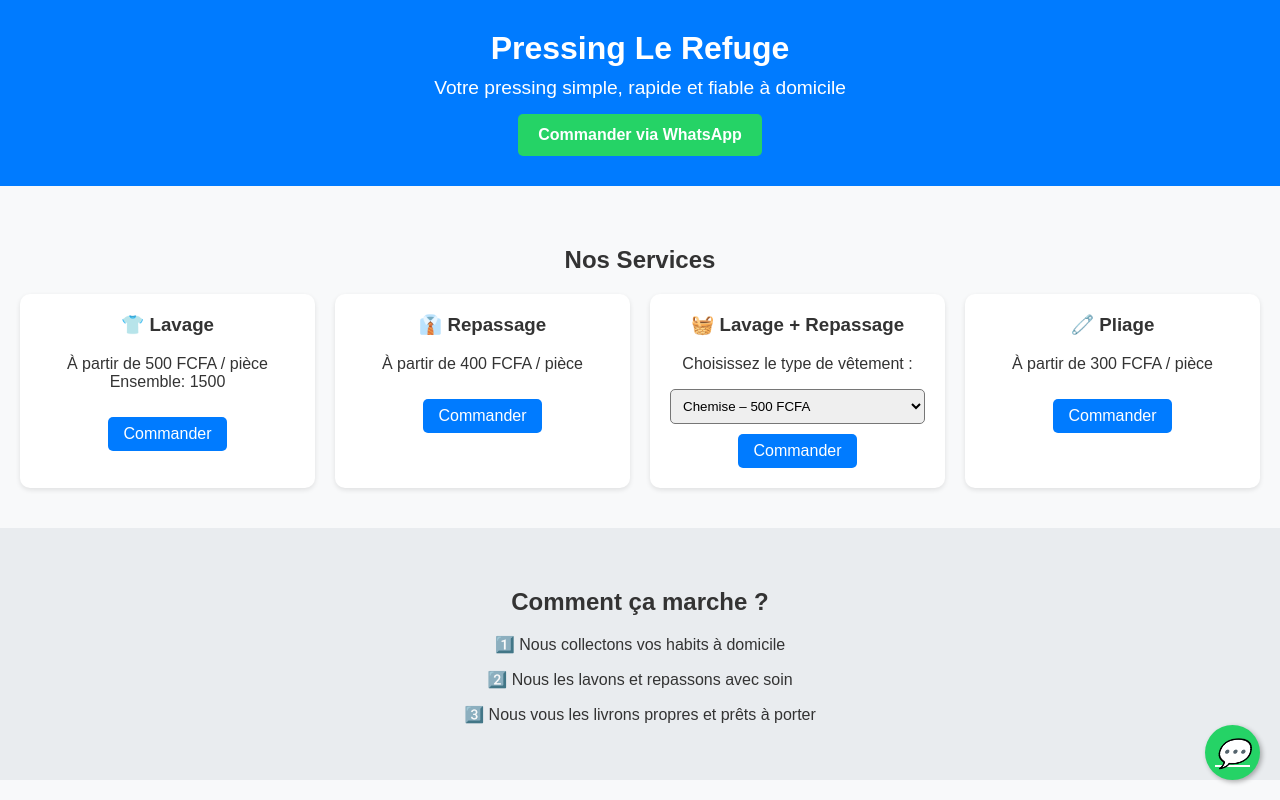
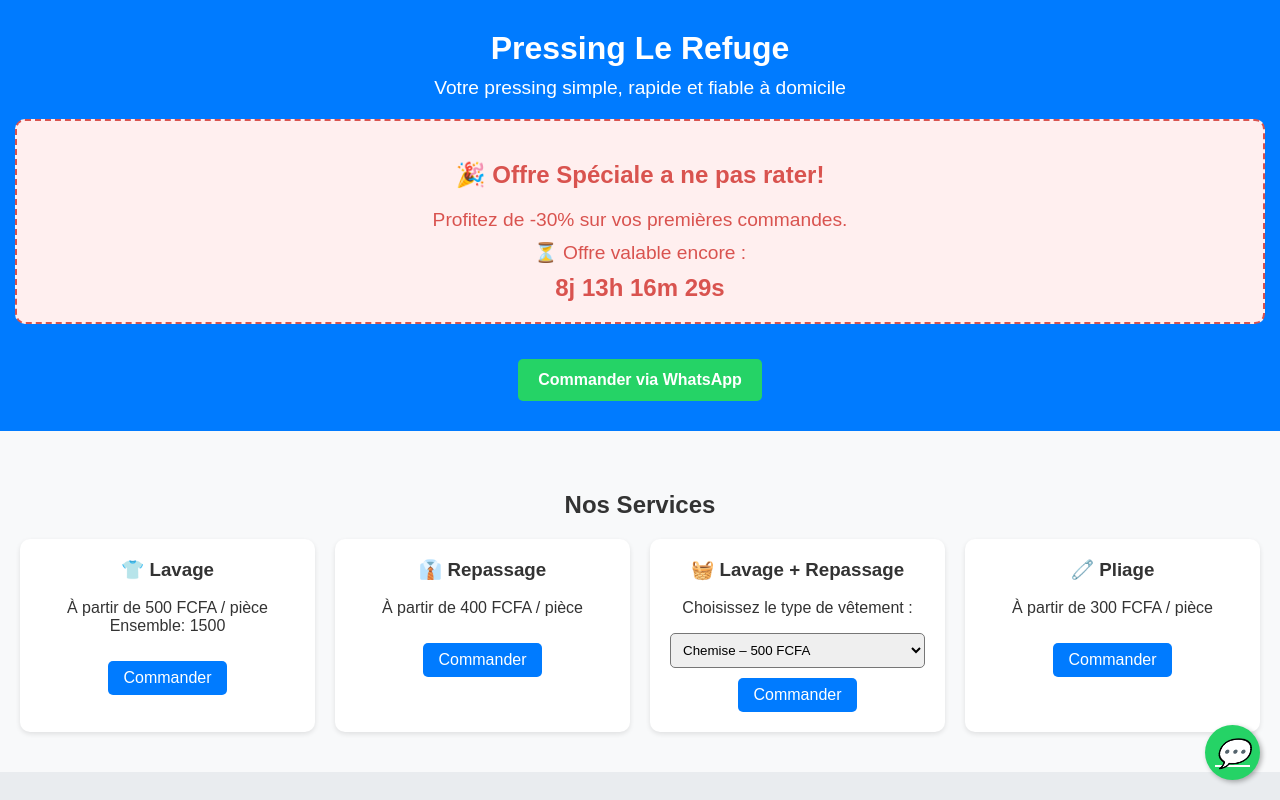
Before and after one commit to Libilule-sec/lerefuge, a plain HTML site: page index.html in a window 1280 px wide. Shown: the top 800 px of the page. Drawn offline with Linux system fonts and the light colour scheme.

Commit message:
Mise à jour du compteur spécial

```diff
--- a/index.html
+++ b/index.html
@@ -5,6 +5,7 @@
   <meta name="viewport" content="width=device-width, initial-scale=1.0">
   <title>Pressing Le Refuge</title>
   <link rel="stylesheet" href="style.css">
+
 </head>
 <body>
 
@@ -12,6 +13,13 @@
   <header>
     <h1>Pressing Le Refuge</h1>
     <p>Votre pressing simple, rapide et fiable à domicile</p>
+
+      <section class="special-offer">
+      <h2>🎉 Offre Spéciale a ne pas rater!</h2>
+      <p>Profitez de -30% sur vos premières commandes.</p>
+      <p>⏳ Offre valable encore :</p>
+      <div id="countdown"></div>
+    </section>
     <a href="https://wa.me/22893781231" class="btn-main">Commander via WhatsApp</a>
   </header>
 
--- a/script.js
+++ b/script.js
@@ -12,3 +12,27 @@ bouton.addEventListener("click", function (e) {
   let url = "https://wa.me/" + numero + "?text=" + encodeURIComponent(message);
   window.open(url, "_blank");
 });
+
+// Date limite de l'offre (AAAA, MM - 1, JJ, HH, mm, ss)
+const deadline = new Date("2025-09-30T23:59:59").getTime();
+
+const countdownEl = document.getElementById("countdown");
+
+let x = setInterval(function() {
+  let now = new Date().getTime();
+  let distance = deadline - now;
+
+  if (distance < 0) {
+    clearInterval(x);
+    countdownEl.innerHTML = "❌ Offre expirée";
+    return;
+  }
+
+  let days = Math.floor(distance / (1000 * 60 * 60 * 24));
+  let hours = Math.floor((distance % (1000 * 60 * 60 * 24)) / (1000 * 60 * 60));
+  let minutes = Math.floor((distance % (1000 * 60 * 60)) / (1000 * 60));
+  let seconds = Math.floor((distance % (1000 * 60)) / 1000);
+
+  countdownEl.innerHTML = days + "j " + hours + "h "
+                        + minutes + "m " + seconds + "s ";
+}, 1000);
--- a/style.css
+++ b/style.css
@@ -95,3 +95,19 @@ footer {
   margin-top: 12px;
   display: block;
 }
+
+.special-offer {
+  background: #ffefef;
+  color: #d9534f;
+  padding: 20px;
+  margin: 20px auto;
+  border: 2px dashed #d9534f;
+  border-radius: 10px;
+  text-align: center;
+}
+
+#countdown {
+  font-size: 1.5rem;
+  font-weight: bold;
+  margin-top: 10px;
+}
```
